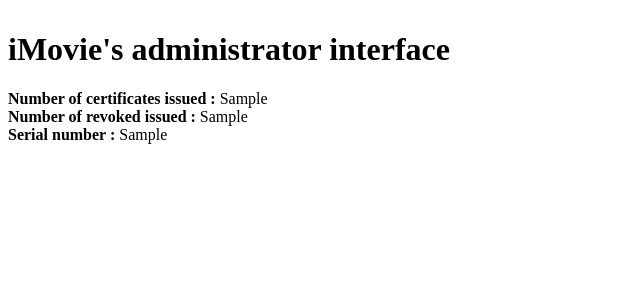
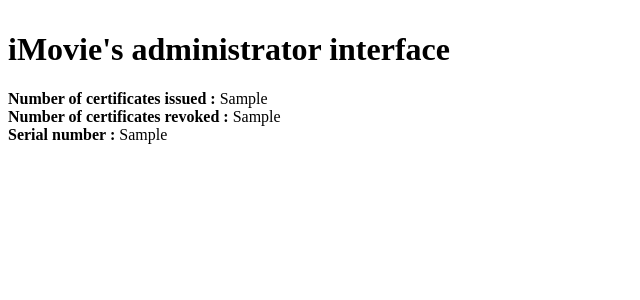
Before and after one commit to alex-chambet/appliedSecurityLaboratory, a Symfony app: template webserver/templates/admin/admin.html.twig in a window 1280 px wide. Shown: the part 120-420 px from the top of the page, without its empty margins (0-640 px from the left). Run offline with Twig, Linux system fonts and the light colour scheme; the template is opened without the code that fills it: most values are stand-ins (such as "Sample title", 1, 10 or a date in 2020); some libraries are stand-ins or nearby versions.

Commit message:
Update admin.html.twig

```diff
--- a/webserver/templates/admin/admin.html.twig
+++ b/webserver/templates/admin/admin.html.twig
@@ -14,7 +14,7 @@
         <p>
             <strong>Number of certificates issued : </strong>{{ issuedCert }}
             <br />
-            <strong>Number of revoked issued : </strong>{{ revokedCert }}
+            <strong>Number of certificates revoked : </strong>{{ revokedCert }}
             <br />
             <strong>Serial number : </strong>{{ sn }}
         </p>
```
